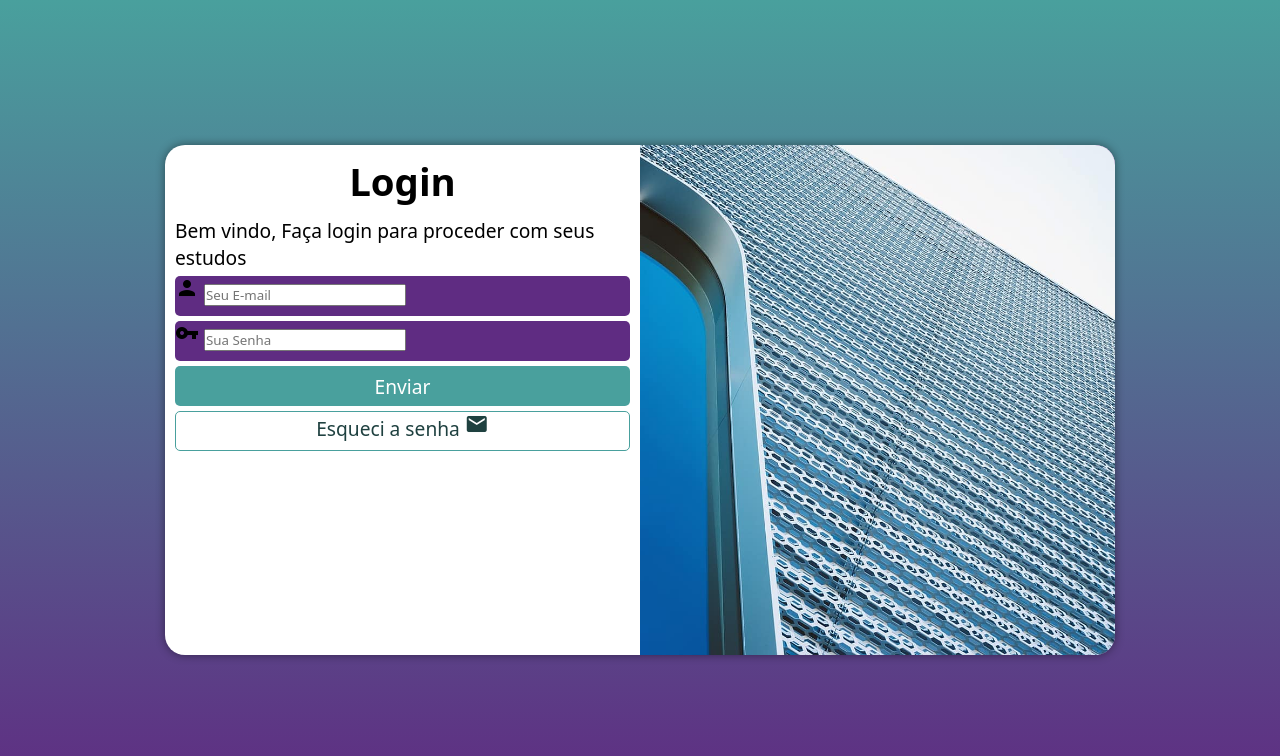
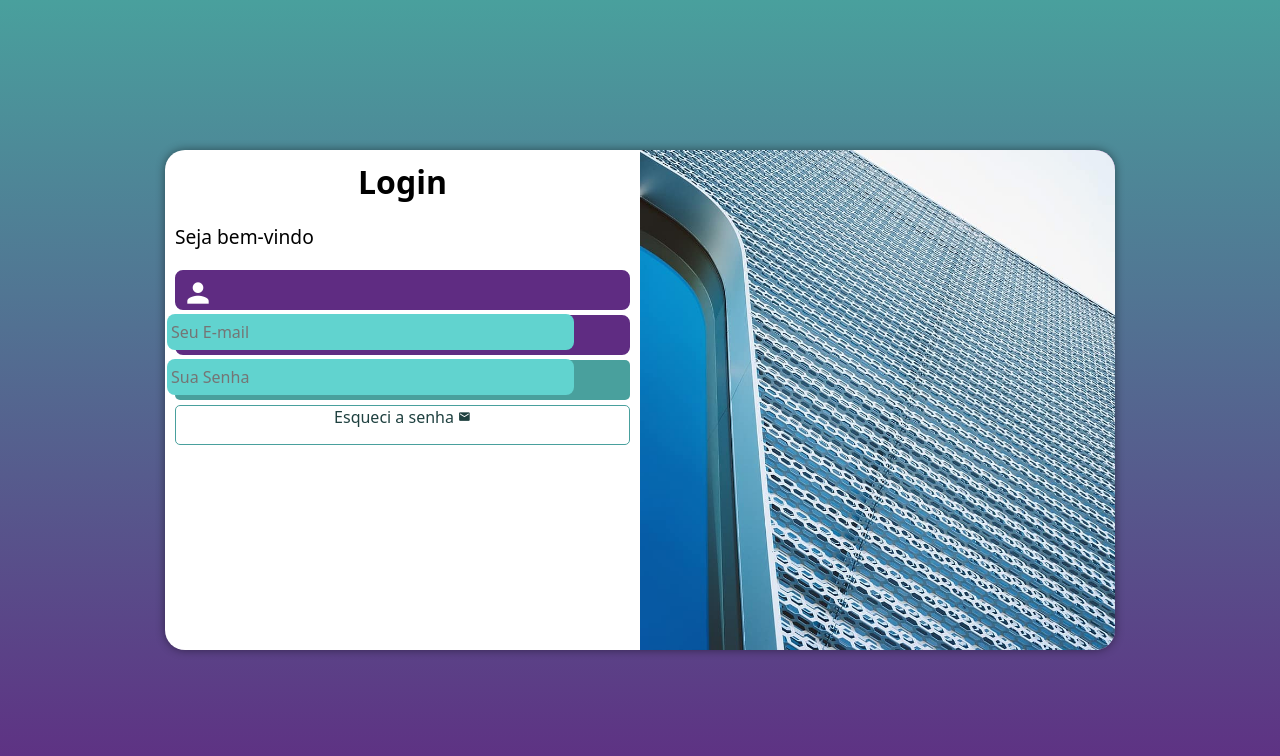
Before and after one commit to VitorHPaivaG/Tela-login, a PHP site: page / in a window 1280 px wide. Shown: the top 756 px of the page. Run offline with PHP 8.4, Linux system fonts and the light colour scheme.

Commit message:
vai se fuder

```diff
--- a/estilos/mediaquerries.css
+++ b/estilos/mediaquerries.css
@@ -13,20 +13,22 @@ telas grandes: acima de 1200px*/
         background-image: linear-gradient(to top, var(--lilasegroselha), var(--verde));
     }
 
-    #login {
+    section#login {
         width: 80vw;
+        height: 280px;
     }
 
-    #login > #imagem {
+    section#login > div#imagem {
         float: left;
         width: 30%;
         height: 100%;
     }
 
-    #login > #formulario {
+    section#login > div#formulario {
         float: right;
         width: 70%;
     }
+
 }
 
 @media screen and (min-width: 992px) {
@@ -35,22 +37,27 @@ telas grandes: acima de 1200px*/
         background-image: linear-gradient(to top, var(--lilasegroselha), var(--verde));
     }
 
-    #login {
+    section#login {
         width: 950px;
     }
 
-    #login > #imagem {
+    section#login > div#imagem {
         float: right;
         width: 50%;
         height: 100%;
     }
 
-    #login > #formulario {
+    section#login > div#formulario {
         float: left;
         width: 50%;
     }
 
-    #formulario {
+    div#formulario > h1 {
+        font-size: 2em;
+    }
+
+    div#formulario > p {
         font-size: 1.2em;
     }
+
 }
--- a/estilos/style.css
+++ b/estilos/style.css
@@ -29,45 +29,44 @@ main {
     width: 100vw;
 }
 
-#login {
+section#login {
     position: absolute;
     top: 50%;
     left: 50%;
-    transform: translate(-50%, -50%);
     overflow: hidden;
-
 
     background-color: white;
     width: 250px;
-    height: 510px;
+    height: 500px;
     border-radius: 20px;
     box-shadow: 0px 0px 10px rgba(0, 0, 0, 0.452);
 
+    transform: translate(-50%, -50%);
     transition: width 0.3s, height 0.3s;
     transition-timing-function: ease;
 }
 
-#login > #imagem {
+section#login > div#imagem {
     display: block;
     background: var(--lilasegroselha) url(../imagens/metal.jpg) no-repeat;
+    background-size: cover;
     background-position: left bottom;
     height: 200px;
-    background-size: cover;
 }
 
-#login > #formulario {
+section#login > div#formulario {
     display: block;
     padding: 10px;
 }
 
-#formulario > h1 {
+div#formulario > h1 {
     text-align: center;
     margin-bottom: 10px;
-    font-size: 2em;
 }
 
-#formulario {
-    font-size: 1em;
+div#formulario > p {
+    font-size: 0.8em;
+    margin: 20px 0px;
 }
 
 form > div.campo {
@@ -75,12 +74,37 @@ form > div.campo {
     width: 100%;
     height: 40px;
     display: block;
-    border-radius: 5px;
+    border-radius: 8px;
     margin: 5px 0px;
+    border: 2px solid var(--lilasegroselha);
 }
+
+div.campo > input:focus-within {
+    background-color: white;
+    outline: none;
+}
+
 
 div.campo > label {
     display: none;
+}
+
+div.campo > i {
+    color: white;
+    font-size: 2em;
+    width: 40px;
+    padding: 5px;
+}
+
+div.campo > input {
+    background-color: #61d3cf;
+    font-size: 1em;
+    width: calc(100% - 44px);
+    height: 100%;
+    border: 0px;
+    border-radius: 8px;
+    padding: 4px;
+    transform: translate(-10px);
 }
 
 form > input[type=submit] {
@@ -88,7 +112,7 @@ form > input[type=submit] {
     font-size: 1em;
     width: 100%;
     height: 40px;
-    background-color: var(--verde);
+    background-color: #49a09d;
     color: white;
     border: none;
     border-radius: 5px;
@@ -114,7 +138,7 @@ form > a.botao {
 }
 
 form > a.botao > i {
-    font-size: 0.8emem;
+    font-size: 0.8em;
 }
 
 form > a.botao:hover {
--- a/index.html
+++ b/index.html
@@ -17,7 +17,7 @@
                 </div>
                 <div id="formulario">
                     <h1>Login</h1>
-                    <p>Bem vindo, Faça login para proceder com seus estudos</p>
+                    <p>Seja bem-vindo</p>
                     <form action="login.php" method="post" autocomplete="on">
 
 
```
